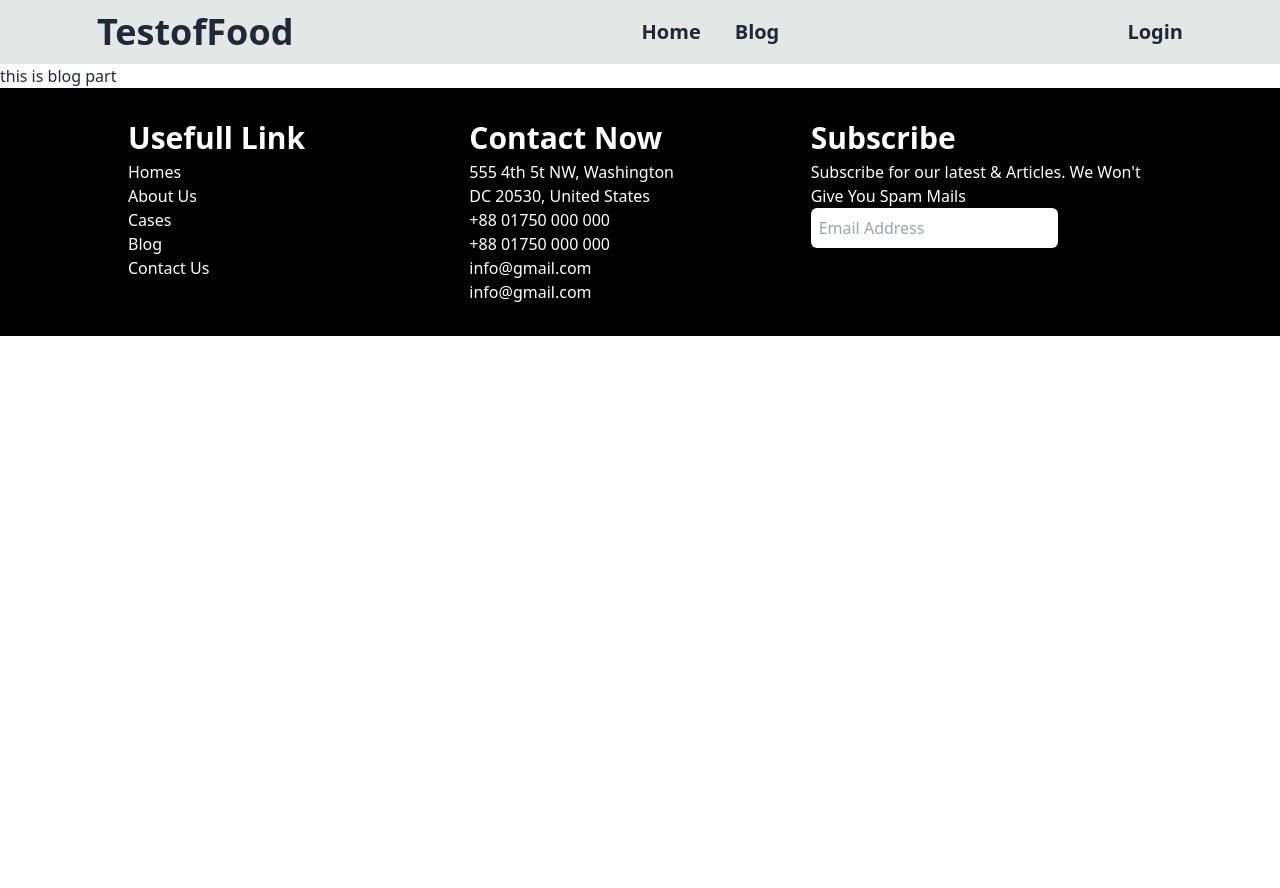
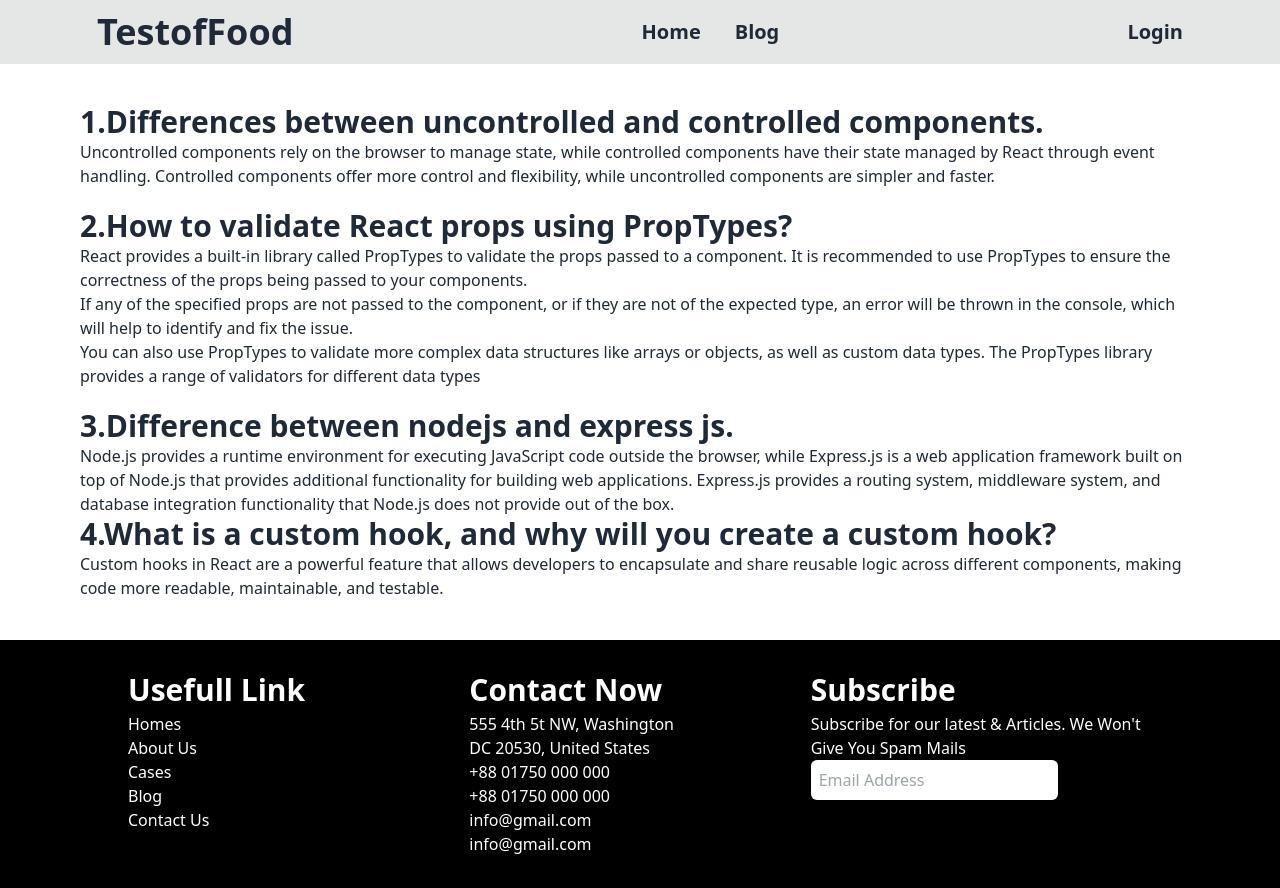
Before and after one commit to MohammadShahansha/foodRec, a React (Vite) app: page /blog in a window 1280 px wide. Before the commit the page ends 800 px from the top, so only its background shows below. Built offline with nearby package versions, Linux system fonts and the light colour scheme; no server answers.

Commit message:
added blog

```diff
--- a/src/components/Blog/Blog.jsx
+++ b/src/components/Blog/Blog.jsx
@@ -2,8 +2,32 @@ import React from 'react';
 
 const Blog = () => {
     return (
-        <div>
-            <h2>this is blog part</h2>
+        <div className='mx-20 my-10'>
+            <div>
+                <h2 className='text-3xl font-semibold'>1.Differences between uncontrolled and controlled components.</h2>
+                <p>Uncontrolled components rely on the browser to manage state, while controlled components have their state managed by React through event handling. Controlled components offer more control and flexibility, while uncontrolled components are simpler and faster.</p>
+
+            </div>
+            <div className='mt-5'>
+                <h2 className='text-3xl font-semibold'>2.How to validate React props using PropTypes?</h2>
+                <p>React provides a built-in library called PropTypes to validate the props passed to a component. It is recommended to use PropTypes to ensure the correctness of the props being passed to your components.</p>
+
+                <p>If any of the specified props are not passed to the component, or if they are not of the expected type, an error will be thrown in the console, which will help to identify and fix the issue.
+                </p>
+                <p>
+                    You can also use PropTypes to validate more complex data structures like arrays or objects, as well as custom data types. The PropTypes library provides a range of validators for different data types
+                </p>
+            </div>
+            <div className='mt-5'>
+                <h2 className='text-3xl font-semibold'>3.Difference between nodejs and express js.</h2>
+                <p>
+                Node.js provides a runtime environment for executing JavaScript code outside the browser, while Express.js is a web application framework built on top of Node.js that provides additional functionality for building web applications. Express.js provides a routing system, middleware system, and database integration functionality that Node.js does not provide out of the box.
+                </p>
+            </div>
+            <div>
+                <h2 className='text-3xl font-semibold'>4.What is a custom hook, and why will you create a custom hook?</h2>
+                <p>Custom hooks in React are a powerful feature that allows developers to encapsulate and share reusable logic across different components, making code more readable, maintainable, and testable.</p>
+            </div>
         </div>
     );
 };
```
